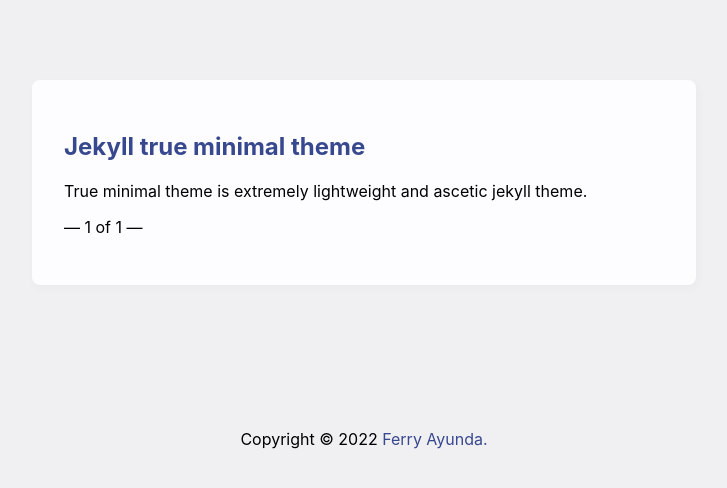
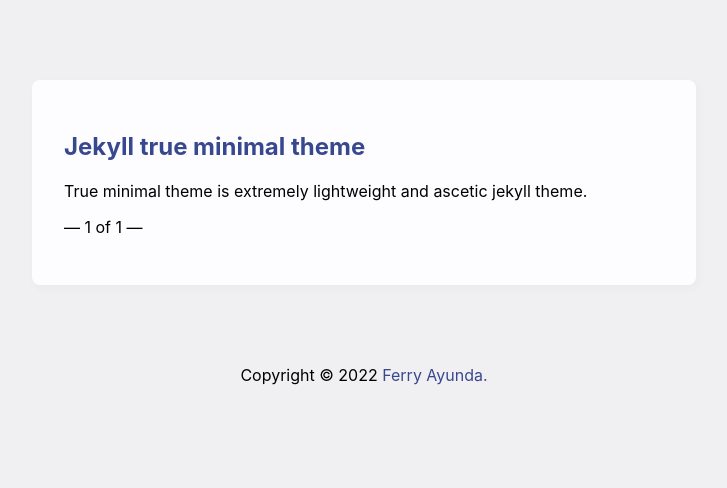
Before and after one commit to susahcebok/blog, a Jekyll site: the page built from index.html, in a window 1280 px wide. Shown: the top 488 px of the page, without its empty margins (276-1003 px from the left). Built offline with Jekyll 4.4.1, drawn with Linux system fonts in a browser that asks for light colours; the list of posts is cut into pages by our own code.

Commit message:
Update style.css

```diff
--- a/assets/css/style.css
+++ b/assets/css/style.css
@@ -16,7 +16,7 @@ article {
 footer {
         width: 600px;
         margin: 5em auto;
-        padding: 3em;
+        padding: 0;
     }
 a:link, a:visited {
         color: #38488f;
```
